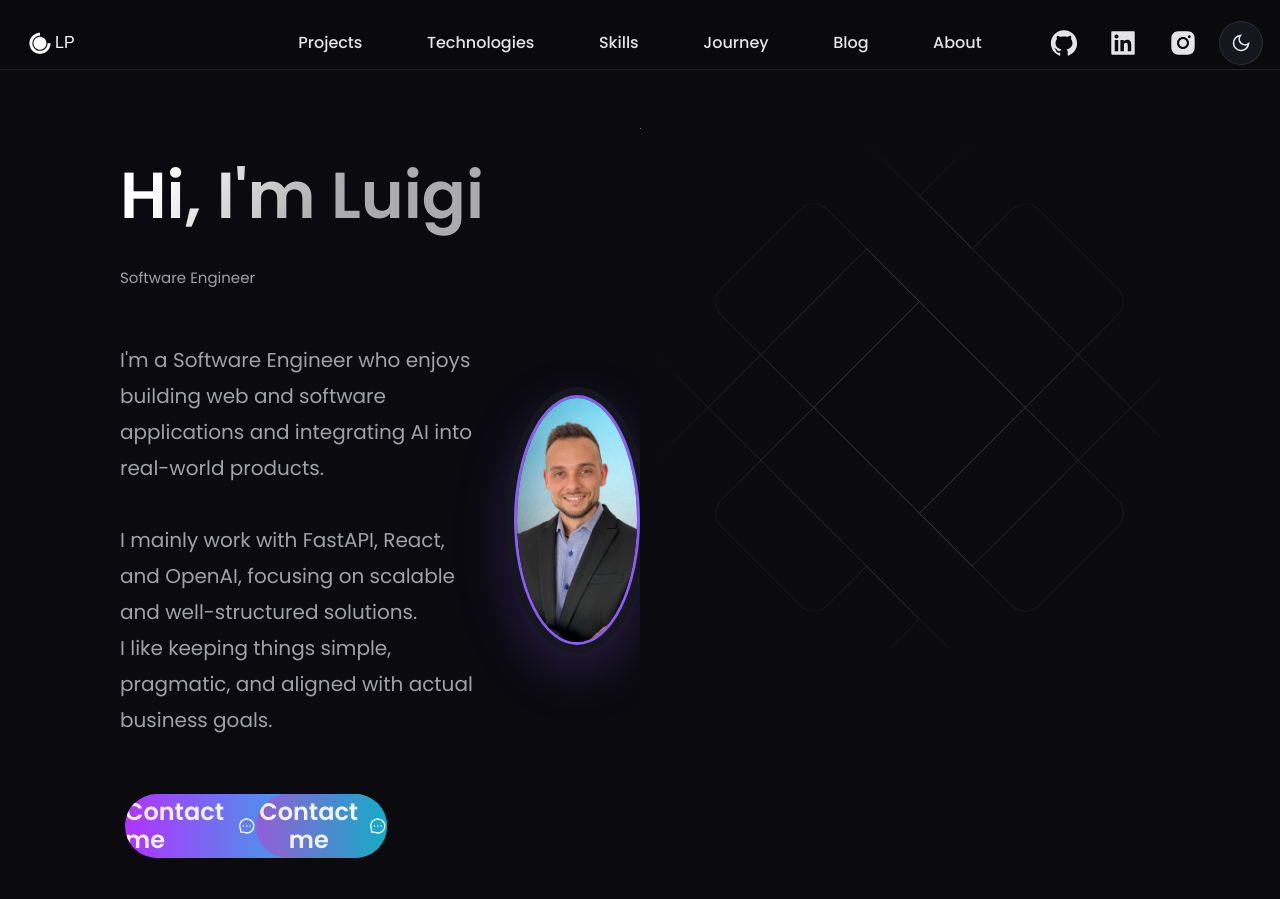
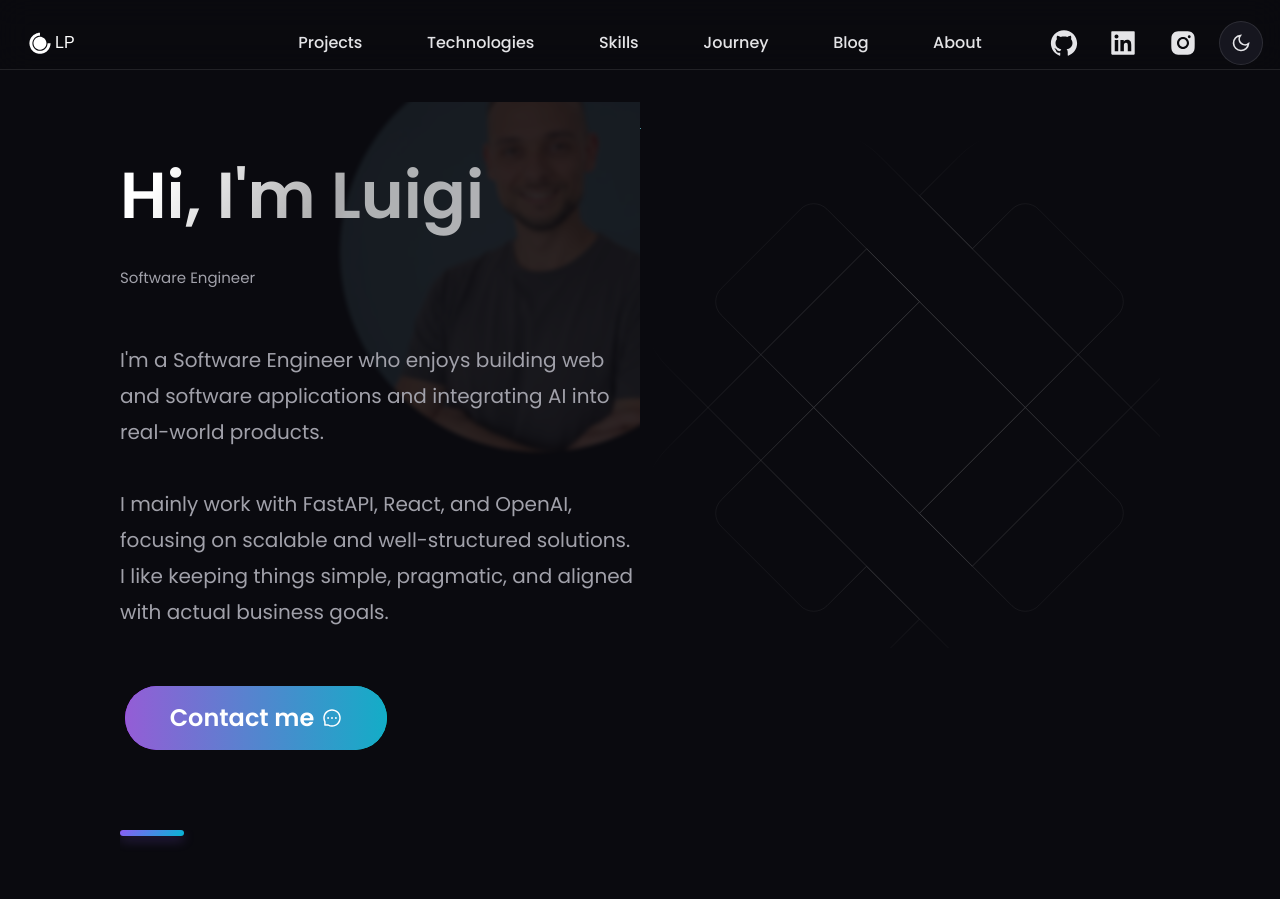
Before and after one commit to luigiPinna/Personal-portfolio, a Next.js app: page / in a window 1280 px wide. Shown: the top 899 px of the page. Built offline with nearby package versions, Linux system fonts and the light colour scheme.

Commit message:
fix hero section and change img

```diff
--- a/src/components/Hero/Hero.js
+++ b/src/components/Hero/Hero.js
@@ -3,7 +3,7 @@ import { motion } from 'framer-motion';
 
 import { Section, SectionText, SectionTitle } from '../../styles/GlobalComponents';
 import Button from '../../styles/GlobalComponents/Button';
-import { LeftSection, RightSection, ProfileImage, ButtonWrapper } from './HeroStyles';
+import { LeftSection } from './HeroStyles';
 import { AiOutlineMessage } from "react-icons/ai";
 
 const Hero = (props) => {
@@ -55,40 +55,14 @@ const Hero = (props) => {
           </motion.div>
 
           <motion.div variants={itemVariants}>
-            <ButtonWrapper>
-              <Button onClick={props.handleClick} className="group relative overflow-hidden">
-                <a href="mailto:luigipinna3@gmail.com" className="flex items-center">
-                  <span className="relative z-10">Contact me</span>
-                  <AiOutlineMessage
-                    style={{
-                      display: "flex",
-                      alignItems: "center",
-                      color: "white",
-                      marginLeft: "8px",
-                    }}
-                    className="relative z-10"
-                  />
-                </a>
-                <span className="absolute inset-0 gradient-primary opacity-0 group-hover:opacity-100 transition-opacity duration-300"></span>
+            <a href="mailto:luigipinna3@gmail.com" style={{ textDecoration: 'none' }}>
+              <Button>
+                Contact me <AiOutlineMessage size={20} style={{ marginLeft: '8px' }} />
               </Button>
-            </ButtonWrapper>
+            </a>
           </motion.div>
         </motion.div>
       </LeftSection>
-
-      <RightSection>
-        <motion.div
-          initial={{ scale: 0.8, opacity: 0 }}
-          animate={{ scale: 1, opacity: 1 }}
-          transition={{ duration: 0.6, delay: 0.3 }}
-          className="animate-float"
-        >
-          <ProfileImage
-            src="/images/me3.png"
-            alt="Luigi Pinna"
-          />
-        </motion.div>
-      </RightSection>
     </Section>
   );
 };
--- a/src/components/Hero/HeroStyles.js
+++ b/src/components/Hero/HeroStyles.js
@@ -3,11 +3,42 @@ import styled from 'styled-components';
 export const LeftSection = styled.div`
   width: 100%;
   flex: 1;
-  padding-right: 3rem;
+  position: relative;
+  z-index: 1;
+
+  /* Foto come background dietro il titolo - effetto 3D */
+  &::before {
+    content: '';
+    position: absolute;
+    top: -50px;
+    right: -100px;
+    width: 400px;
+    height: 400px;
+    background-image: url('/images/profile.jpg');
+    background-size: cover;
+    background-position: center;
+    border-radius: 50%;
+    opacity: 0.15;
+    filter: blur(2px);
+    z-index: -1;
+    pointer-events: none;
+
+    @media ${(props) => props.theme.breakpoints.lg} {
+      width: 300px;
+      height: 300px;
+      right: -50px;
+      top: -30px;
+      opacity: 0.1;
+    }
+
+    @media ${(props) => props.theme.breakpoints.md} {
+      display: none;
+    }
+  }
 
   a:link {
     text-decoration: none;
-    color: rgba(255, 255, 255, 0.91);
+    color: ${(props) => props.theme.colors.primary1};
   }
 
   @media ${(props) => props.theme.breakpoints.lg} {
@@ -24,73 +55,7 @@ export const LeftSection = styled.div`
   }
 `;
 
-export const RightSection = styled.div`
-  width: 40%;
-  display: flex;
-  align-items: center;
-  justify-content: center;
-  position: relative;
-
-  @media ${(props) => props.theme.breakpoints.lg} {
-    width: 100%;
-    margin-top: 2rem;
-    display: none;
-  }
-
-  @media ${(props) => props.theme.breakpoints.md} {
-    display: none;
-  }
-`;
-
-export const ProfileImage = styled.img`
-  width: 300px;
-  height: 300px;
-  border-radius: 50%;
-  object-fit: cover;
-  border: 3px solid ${props => props.theme.colors.accent1};
-  box-shadow:
-    0 0 0 8px ${props => props.theme.colors.background2},
-    0 20px 60px rgba(139, 92, 246, 0.3);
-  backdrop-filter: blur(10px);
-  transition: all 0.3s ease;
-  position: relative;
-
-  &:hover {
-    transform: scale(1.05);
-    box-shadow:
-      0 0 0 8px ${props => props.theme.colors.background2},
-      0 25px 80px rgba(139, 92, 246, 0.5);
-  }
-
-  @media ${(props) => props.theme.breakpoints.xl} {
-    width: 250px;
-    height: 250px;
-  }
-
-  @media ${(props) => props.theme.breakpoints.lg} {
-    width: 200px;
-    height: 200px;
-  }
-`;
-
-export const ButtonWrapper = styled.div`
-  display: flex;
-  align-items: center;
-  margin-top: 2rem;
-
-  button {
-    position: relative;
-    overflow: hidden;
-
-    &:hover {
-      transform: translateY(-2px);
-    }
-
-    &:active {
-      transform: translateY(0);
-    }
-  }
-`;
+// Rimossi RightSection, ProfileImage, ButtonWrapper che non servono più
 
 // Manteniamo PersonalPhoto per retrocompatibilità ma deprecato
 export const PersonalPhoto = styled.div`
--- a/src/styles/GlobalComponents/Button.js
+++ b/src/styles/GlobalComponents/Button.js
@@ -3,7 +3,7 @@ import React from 'react'
 import { ButtonBack, ButtonFront } from './index'
 
 const Button = (props) => (
-  <ButtonBack alt={props.alt} form={props.form} disabled={props.disabled}>{props.children}
+  <ButtonBack alt={props.alt} form={props.form} disabled={props.disabled}>
     <ButtonFront alt={props.alt} onClick={props.onClick} disabled={props.disabled}>{props.children}</ButtonFront>
   </ButtonBack>
 );
```
Also changed, not shown: public/images/profile.jpg (added), 2 other files (tests, documents, lock files or other folders).
